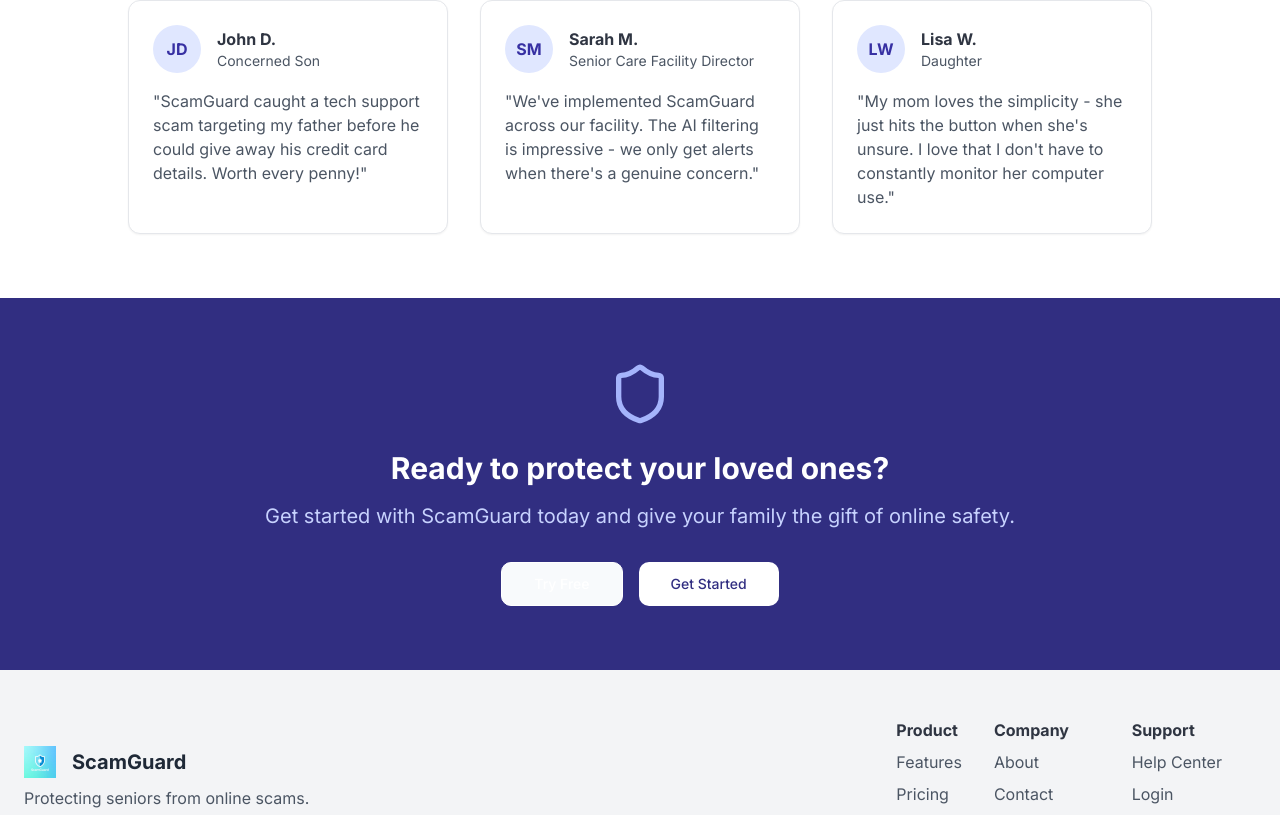
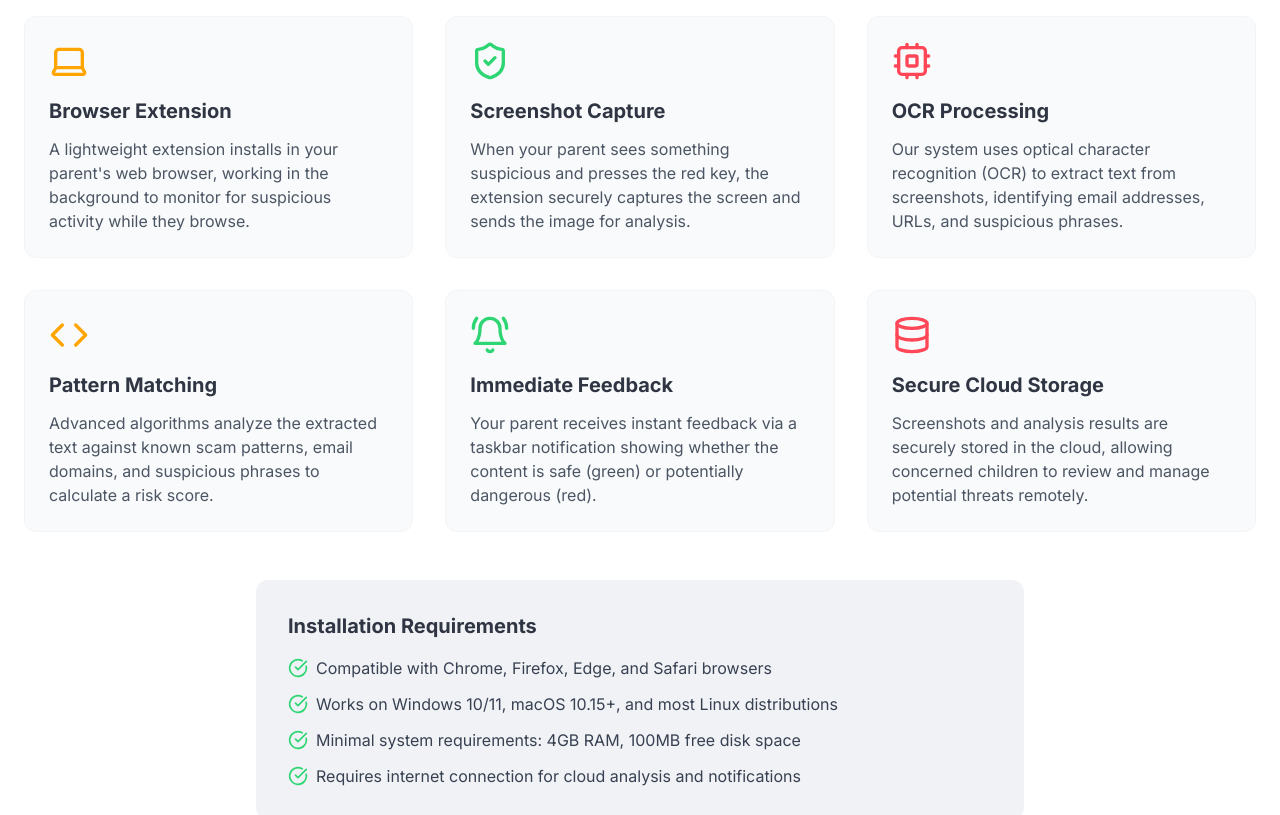
Before and after one commit to armadillo-alt/scamwatcher, a React (Vite) app: page / in a window 1280 px wide. Shown: the part 2746-3561 px from the top of the page. Built offline with nearby package versions, Linux system fonts and the light colour scheme.

Commit message:
Add home button and explanation
Added a home button to the header for easier navigation back to the main page after login. Also provided a technical explanation of the software's functionality.

```diff
--- /dev/null
+++ b/src/components/TechnicalExplanation.tsx
@@ -0,0 +1,89 @@
+import React from "react";
+import { Laptop, ShieldCheck, Database, BellRing, Code, Cpu, CheckCircle } from "lucide-react";
+
+export function TechnicalExplanation() {
+  return (
+    <section className="bg-white py-16">
+      <div className="container mx-auto px-6">
+        <h2 className="text-3xl font-bold mb-8 text-center">Technical Overview</h2>
+        <p className="text-lg text-gray-600 max-w-3xl mx-auto mb-12 text-center">
+          Here's how our technology works to protect your loved ones from online scams
+        </p>
+
+        <div className="grid md:grid-cols-2 lg:grid-cols-3 gap-8">
+          <div className="bg-gray-50 p-6 rounded-lg border border-gray-100">
+            <Laptop className="h-10 w-10 text-scamguard-medium mb-4" />
+            <h3 className="font-bold text-xl mb-3">Browser Extension</h3>
+            <p className="text-gray-600">
+              A lightweight extension installs in your parent's web browser, working in the background to monitor for suspicious activity while they browse.
+            </p>
+          </div>
+
+          <div className="bg-gray-50 p-6 rounded-lg border border-gray-100">
+            <ShieldCheck className="h-10 w-10 text-scamguard-low mb-4" />
+            <h3 className="font-bold text-xl mb-3">Screenshot Capture</h3>
+            <p className="text-gray-600">
+              When your parent sees something suspicious and presses the red key, the extension securely captures the screen and sends the image for analysis.
+            </p>
+          </div>
+
+          <div className="bg-gray-50 p-6 rounded-lg border border-gray-100">
+            <Cpu className="h-10 w-10 text-scamguard-high mb-4" />
+            <h3 className="font-bold text-xl mb-3">OCR Processing</h3>
+            <p className="text-gray-600">
+              Our system uses optical character recognition (OCR) to extract text from screenshots, identifying email addresses, URLs, and suspicious phrases.
+            </p>
+          </div>
+
+          <div className="bg-gray-50 p-6 rounded-lg border border-gray-100">
+            <Code className="h-10 w-10 text-scamguard-medium mb-4" />
+            <h3 className="font-bold text-xl mb-3">Pattern Matching</h3>
+            <p className="text-gray-600">
+              Advanced algorithms analyze the extracted text against known scam patterns, email domains, and suspicious phrases to calculate a risk score.
+            </p>
+          </div>
+
+          <div className="bg-gray-50 p-6 rounded-lg border border-gray-100">
+            <BellRing className="h-10 w-10 text-scamguard-low mb-4" />
+            <h3 className="font-bold text-xl mb-3">Immediate Feedback</h3>
+            <p className="text-gray-600">
+              Your parent receives instant feedback via a taskbar notification showing whether the content is safe (green) or potentially dangerous (red).
+            </p>
+          </div>
+
+          <div className="bg-gray-50 p-6 rounded-lg border border-gray-100">
+            <Database className="h-10 w-10 text-scamguard-high mb-4" />
+            <h3 className="font-bold text-xl mb-3">Secure Cloud Storage</h3>
+            <p className="text-gray-600">
+              Screenshots and analysis results are securely stored in the cloud, allowing concerned children to review and manage potential threats remotely.
+            </p>
+          </div>
+        </div>
+
+        <div className="mt-12 bg-scamguard-subtle p-8 rounded-lg max-w-3xl mx-auto">
+          <h3 className="font-bold text-xl mb-4">Installation Requirements</h3>
+          <ul className="space-y-3">
+            <li className="flex items-start">
+              <CheckCircle className="h-5 w-5 text-scamguard-low mr-2 mt-0.5" />
+              <span className="text-gray-700">Compatible with Chrome, Firefox, Edge, and Safari browsers</span>
+            </li>
+            <li className="flex items-start">
+              <CheckCircle className="h-5 w-5 text-scamguard-low mr-2 mt-0.5" />
+              <span className="text-gray-700">Works on Windows 10/11, macOS 10.15+, and most Linux distributions</span>
+            </li>
+            <li className="flex items-start">
+              <CheckCircle className="h-5 w-5 text-scamguard-low mr-2 mt-0.5" />
+              <span className="text-gray-700">Minimal system requirements: 4GB RAM, 100MB free disk space</span>
+            </li>
+            <li className="flex items-start">
+              <CheckCircle className="h-5 w-5 text-scamguard-low mr-2 mt-0.5" />
+              <span className="text-gray-700">Requires internet connection for cloud analysis and notifications</span>
+            </li>
+          </ul>
+        </div>
+      </div>
+    </section>
+  );
+}
+
+export default TechnicalExplanation;
--- a/src/pages/HomePage.tsx
+++ b/src/pages/HomePage.tsx
@@ -5,6 +5,7 @@ import { ArrowRight, CheckCircle, Shield } from "lucide-react";
 import { Button } from "@/components/ui/button";
 import { Badge } from "@/components/ui/badge";
 import { Tabs, TabsContent, TabsList, TabsTrigger } from "@/components/ui/tabs";
+import TechnicalExplanation from "@/components/TechnicalExplanation";
 
 const HomePage = () => {
   const [currency, setCurrency] = useState<"USD" | "ZAR">("USD");
@@ -272,6 +273,9 @@ const HomePage = () => {
         </div>
       </section>
 
+      {/* Technical Explanation Section */}
+      <TechnicalExplanation />
+
       {/* Testimonials Section */}
       <section className="container mx-auto px-6 py-16">
         <div className="text-center mb-12">
--- a/src/pages/Index.tsx
+++ b/src/pages/Index.tsx
@@ -1,7 +1,8 @@
 
 import { useState } from "react";
-import { AlertTriangle, Clock, Eye, LogOut, PieChart, RefreshCw, ShieldCheck, InfoIcon } from "lucide-react";
+import { AlertTriangle, Clock, Eye, Home, LogOut, PieChart, RefreshCw, ShieldCheck, InfoIcon } from "lucide-react";
 import { useIsMobile } from "@/hooks/use-mobile";
+import { useNavigate } from "react-router-dom";
 import { useScreenshots } from "@/hooks/useScreenshots";
 import { useAuth } from "@/contexts/AuthContext";
 import Header from "@/components/Header";
@@ -17,6 +18,7 @@ import { Alert, AlertDescription, AlertTitle } from "@/components/ui/alert";
 
 const Index = () => {
   const isMobile = useIsMobile();
+  const navigate = useNavigate();
   const { user, logout } = useAuth();
   const {
     screenshots,
@@ -69,6 +71,11 @@ const Index = () => {
     toast.success("Logged out successfully");
   };
 
+  const handleGoHome = () => {
+    navigate('/');
+    toast.success("Navigated to home page");
+  };
+
   return (
     <div className="min-h-screen bg-scamguard-background flex flex-col">
       <Header
@@ -95,6 +102,14 @@ const Index = () => {
             >
               <RefreshCw className={`h-4 w-4 ${loading ? "animate-spin" : ""}`} />
               Refresh Screenshots
+            </Button>
+            <Button
+              onClick={handleGoHome}
+              variant="outline"
+              className="flex items-center gap-2"
+            >
+              <Home className="h-4 w-4" />
+              Home
             </Button>
             <Button
               onClick={handleLogout}
```
